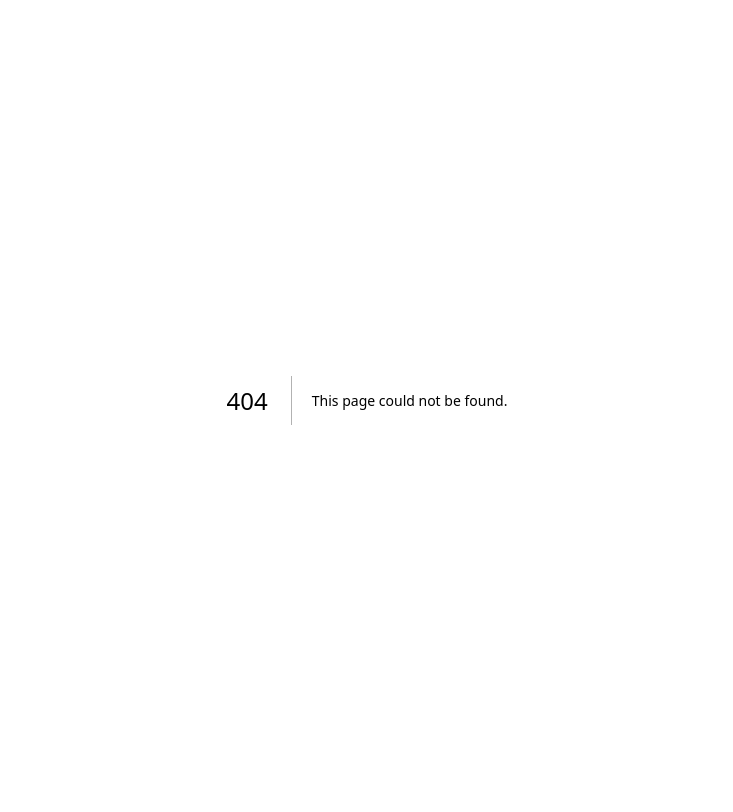
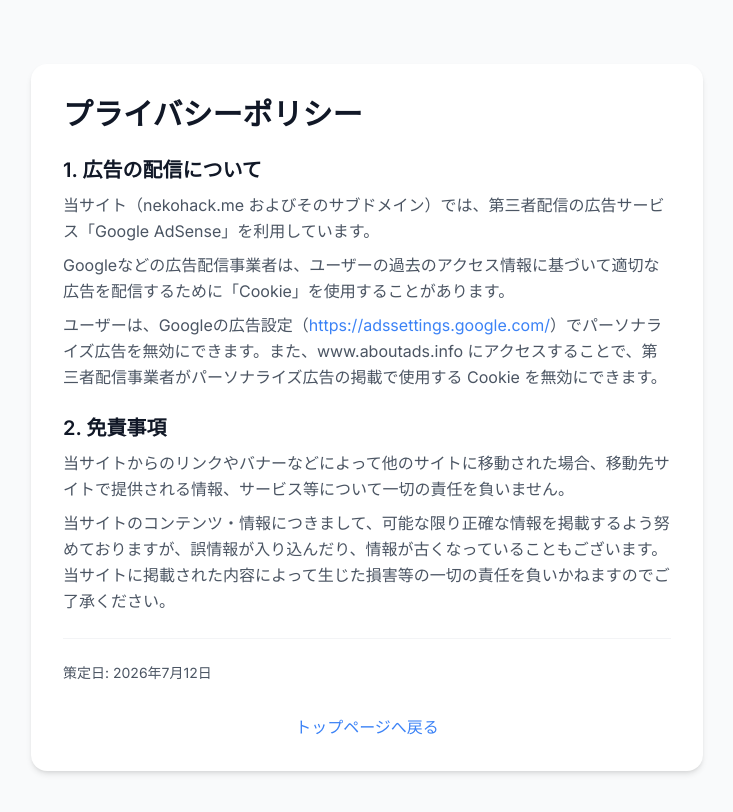
Before and after one commit to nekohack/portal, a Next.js app: page /privacy in a window 1280 px wide. Before the commit this address had no page. Shown: the top 812 px of the page, without its empty margins (273-1006 px from the left). Built offline with nearby package versions, Linux system fonts and the light colour scheme.

Commit message:
プライバシーポリシーを設定

```diff
--- a/app/page.tsx
+++ b/app/page.tsx
@@ -112,6 +112,10 @@ export default function Home() {
           <span>
             &copy; {new Date().getFullYear()} YUMA. All rights reserved.
           </span>
+          <span className="hidden sm:inline text-gray-300 dark:text-gray-700">|</span>
+          <Link href="/privacy" className="hover:underline text-gray-600 dark:text-gray-400">
+            プライバシーポリシー
+          </Link>
         </div>
       </footer>
     </main>
--- /dev/null
+++ b/app/privacy/page.tsx
@@ -0,0 +1,52 @@
+import Link from "next/link";
+
+export default function PrivacyPolicy() {
+  return (
+    <main className="min-h-screen bg-gray-50 dark:bg-gray-900 py-16 px-4">
+      <div className="mx-auto max-w-2xl bg-white dark:bg-gray-800 p-8 rounded-2xl shadow-md">
+        <h1 className="text-3xl font-bold mb-6 text-gray-900 dark:text-white">
+          プライバシーポリシー
+        </h1>
+
+        <div className="space-y-6 text-gray-600 dark:text-gray-300 leading-relaxed">
+          <section>
+            <h2 className="text-xl font-semibold mb-2 text-gray-900 dark:text-white">
+              1. 広告の配信について
+            </h2>
+            <p>
+              当サイト（nekohack.me およびそのサブドメイン）では、第三者配信の広告サービス「Google AdSense」を利用しています。
+            </p>
+            <p className="mt-2">
+              Googleなどの広告配信事業者は、ユーザーの過去のアクセス情報に基づいて適切な広告を配信するために「Cookie」を使用することがあります。
+            </p>
+            <p className="mt-2">
+              ユーザーは、Googleの広告設定（<a href="https://adssettings.google.com/" target="_blank" rel="noopener noreferrer" className="text-blue-500 hover:underline">https://adssettings.google.com/</a>）でパーソナライズ広告を無効にできます。また、www.aboutads.info にアクセスすることで、第三者配信事業者がパーソナライズ広告の掲載で使用する Cookie を無効にできます。
+            </p>
+          </section>
+
+          <section>
+            <h2 className="text-xl font-semibold mb-2 text-gray-900 dark:text-white">
+              2. 免責事項
+            </h2>
+            <p>
+              当サイトからのリンクやバナーなどによって他のサイトに移動された場合、移動先サイトで提供される情報、サービス等について一切の責任を負いません。
+            </p>
+            <p className="mt-2">
+              当サイトのコンテンツ・情報につきまして、可能な限り正確な情報を掲載するよう努めておりますが、誤情報が入り込んだり、情報が古くなっていることもございます。当サイトに掲載された内容によって生じた損害等の一切の責任を負いかねますのでご了承ください。
+            </p>
+          </section>
+
+          <div className="pt-6 border-t border-gray-100 dark:border-gray-700 text-sm">
+            <p>策定日: 2026年7月12日</p>
+          </div>
+        </div>
+
+        <div className="mt-8 text-center">
+          <Link href="/" className="text-blue-500 hover:underline">
+            トップページへ戻る
+          </Link>
+        </div>
+      </div>
+    </main>
+  );
+}
```
